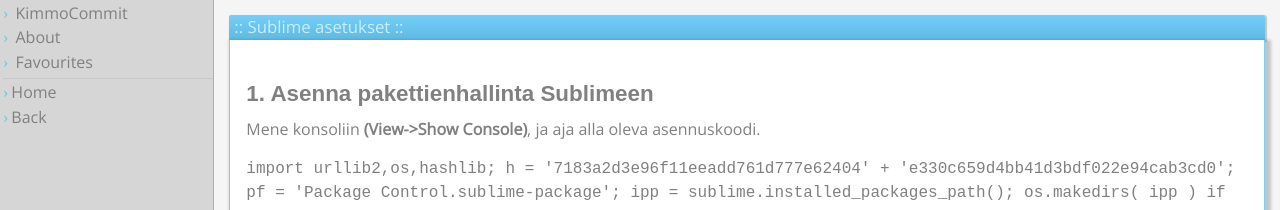
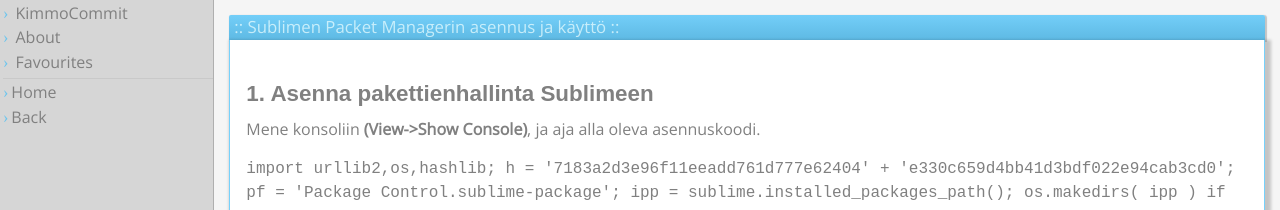
Before and after one commit to KimmoCommit/JAM, a Jekyll site: the page built from _posts/2014-05-03-sublimesetup.md, in a window 1280 px wide. Shown: the top 210 px of the page. Built offline with Jekyll 4.4.1, drawn with Linux system fonts in a browser that asks for light colours; nearby versions of some CDN libraries; library files that are not in the unit come from our copies.

Commit message:
Update 2014-05-03-sublimesetup.md

```diff
--- a/_posts/2014-05-03-sublimesetup.md
+++ b/_posts/2014-05-03-sublimesetup.md
@@ -1,5 +1,5 @@
 ---
-title: Sublime asetukset
+title: Sublimen Packet Managerin asennus ja käyttö
 category: Sublime Text
 layout: post
 ---
```
